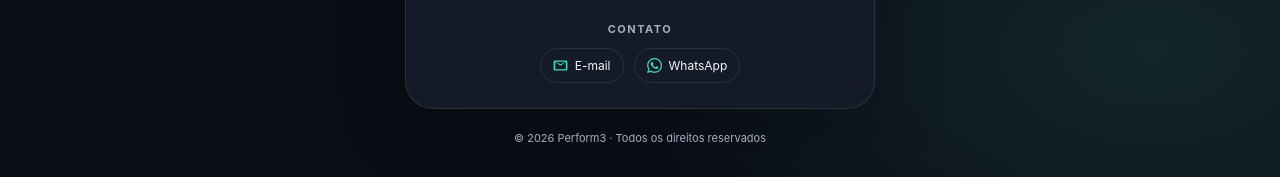
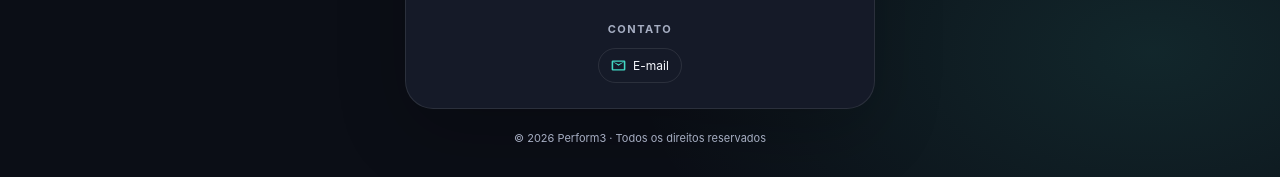
Before and after one commit to douglasperform3/perform3, a plain HTML site: page index.html in a window 1280 px wide. Shown: the part 658-835 px from the top of the page. Drawn offline with Linux system fonts and the light colour scheme.

Commit message:
Remove WhatsApp duplicado da área de contato

```diff
--- a/index.html
+++ b/index.html
@@ -35,7 +35,7 @@ footer{color:var(--muted);text-align:center;font-size:11px;margin-top:22px}
 </nav>
 <p class="label">Contato</p><div class="contacts">
 <a class="contact" href="mailto:SEU-EMAIL@EXEMPLO.COM"><svg viewBox="0 0 24 24" aria-hidden="true"><path d="M3 4h18a2 2 0 0 1 2 2v12a2 2 0 0 1-2 2H3a2 2 0 0 1-2-2V6a2 2 0 0 1 2-2Zm9 8.2L3.5 6.5v11.4h17V6.5L12 12.2Zm0-2.4L20.5 6h-17l8.5 3.8Z"/></svg>E-mail</a>
-<a class="contact" href="https://wa.me/55DDDNUMERO"><svg viewBox="0 0 24 24" aria-hidden="true"><path d="M20.52 3.48A11.83 11.83 0 0 0 12.1 0C5.55 0 .22 5.33.22 11.88c0 2.09.55 4.13 1.6 5.93L.12 24l6.34-1.66a11.9 11.9 0 0 0 5.64 1.43h.01c6.55 0 11.88-5.33 11.88-11.88 0-3.17-1.23-6.15-3.47-8.41ZM12.1 21.74h-.01a9.87 9.87 0 0 1-5.03-1.38l-.36-.21-3.76.99 1-3.67-.24-.38a9.84 9.84 0 0 1-1.51-5.21c0-5.46 4.45-9.91 9.92-9.91 2.65 0 5.14 1.03 7.01 2.91a9.86 9.86 0 0 1 2.9 7c0 5.46-4.45 9.91-9.92 9.91Zm5.44-7.42c-.3-.15-1.77-.87-2.05-.97-.28-.1-.48-.15-.68.15-.2.3-.78.97-.95 1.17-.17.2-.35.23-.65.08-.3-.15-1.26-.46-2.4-1.46-.89-.79-1.49-1.77-1.67-2.07-.17-.3-.02-.46.13-.61.13-.13.3-.35.45-.52.15-.17.2-.3.3-.5.1-.2.05-.37-.02-.52-.08-.15-.68-1.64-.93-2.25-.24-.59-.49-.51-.68-.52h-.58c-.2 0-.52.08-.8.37-.28.3-1.05 1.03-1.05 2.51 0 1.48 1.08 2.91 1.23 3.11.15.2 2.13 3.25 5.16 4.56.72.31 1.28.5 1.72.64.72.23 1.37.2 1.89.12.58-.09 1.77-.72 2.02-1.42.25-.7.25-1.3.17-1.42-.07-.13-.27-.2-.57-.35Z"/></svg>WhatsApp</a>
+
 </div></section><footer>© <span id="year"></span> Perform3 · Todos os direitos reservados</footer>
 </main><script>
 const root=document.documentElement,button=document.getElementById('toggle');
```
